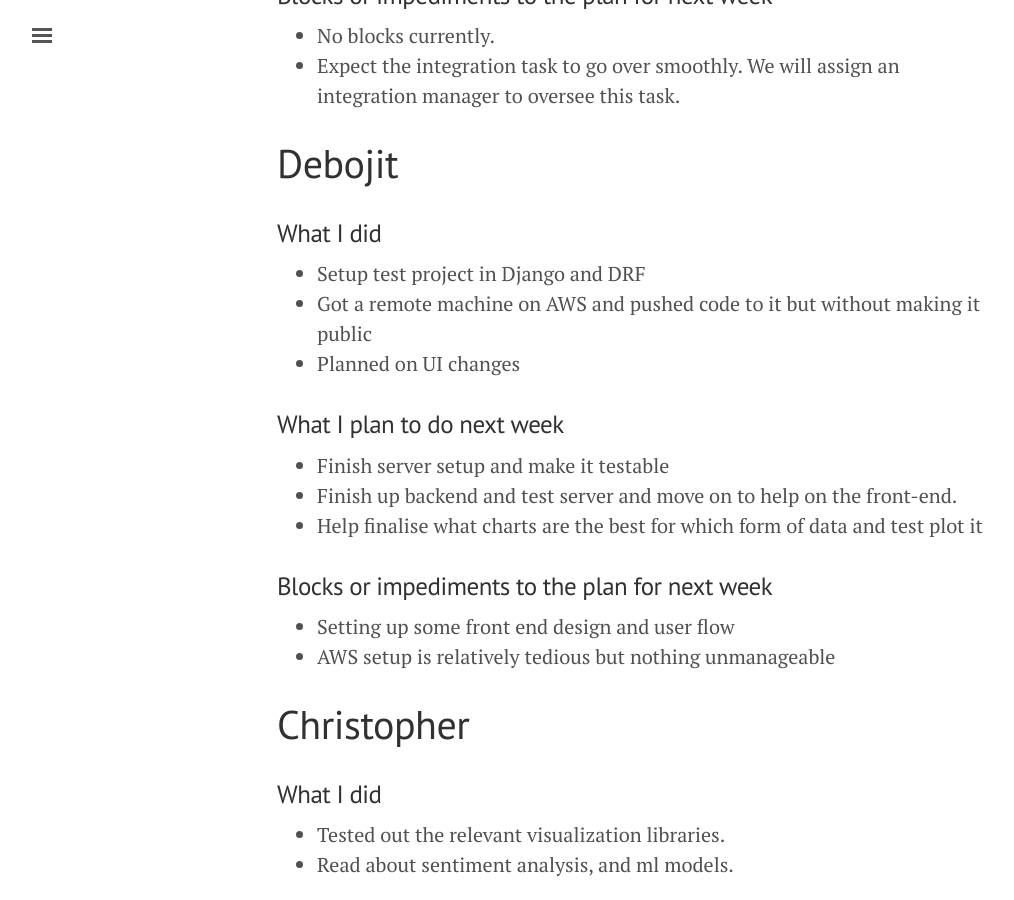
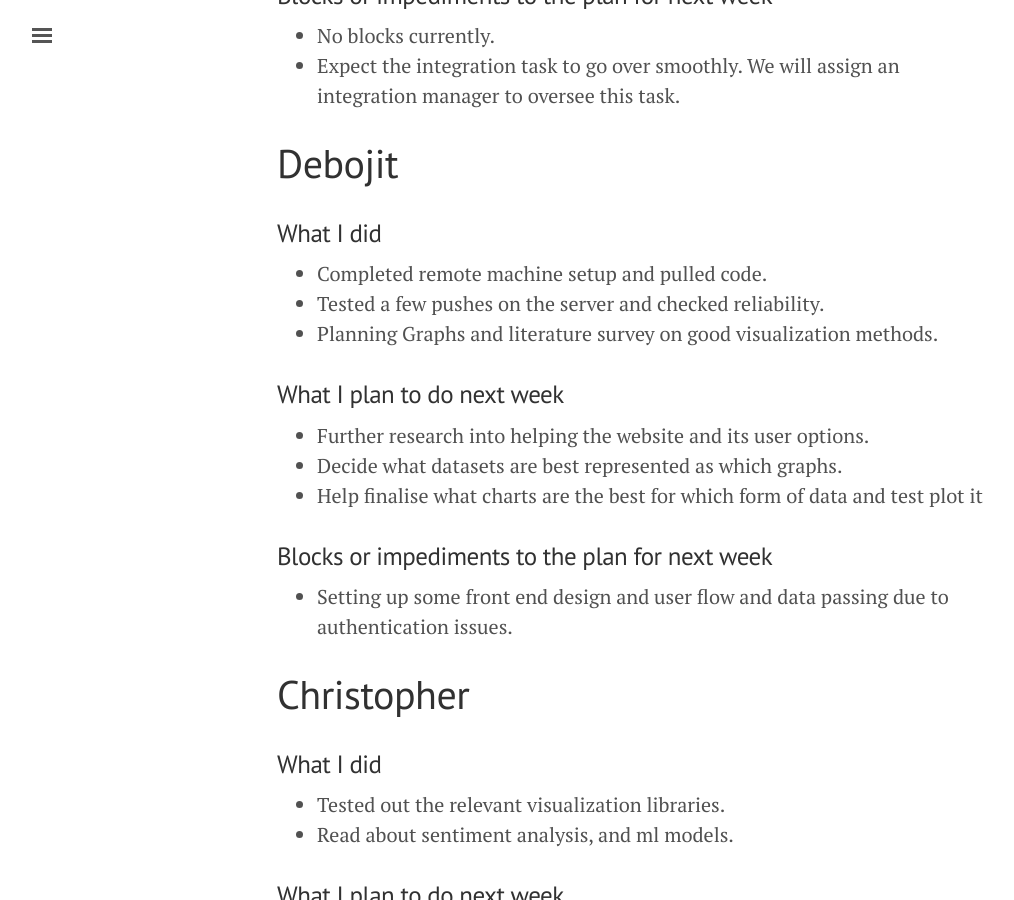
Before and after one commit to titu1994/IDS-Course-Project, a Jekyll site: the page built from _posts/2018-03-19-weekly-report-6.md, in a window 1280 px wide and 900 px high, scrolled down 1182 px. Shown: the whole window, without its empty margins (3-1017 px from the left). Built offline with Jekyll 4.4.1, drawn with Linux system fonts in a browser that asks for light colours.

Commit message:
Weekly update for week six.

```diff
--- a/_posts/2018-03-19-weekly-report-6.md
+++ b/_posts/2018-03-19-weekly-report-6.md
@@ -41,18 +41,17 @@ title: Weekly Report 6 - Mar 09 2018 - Mar 16 2018
 # Debojit
 
 ### What I did
-- Setup test project in Django and DRF
-- Got a remote machine on AWS and pushed code to it but without making it public
-- Planned on UI changes
+- Completed remote machine setup and pulled code.
+- Tested a few pushes on the server and checked reliability.
+- Planning Graphs and literature survey on good visualization methods.
 
 ### What I plan to do next week
-- Finish server setup and make it testable
-- Finish up backend and test server and move on to help on the front-end.
+- Further research into helping the website and its user options.
+- Decide what datasets are best represented as which graphs.
 - Help finalise what charts are the best for which form of data and test plot it
 
 ### Blocks or impediments to the plan for next week
-- Setting up some front end design and user flow
-- AWS setup is relatively tedious but nothing unmanageable
+- Setting up some front end design and user flow and data passing due to authentication issues.
 
 # Christopher
 
```
